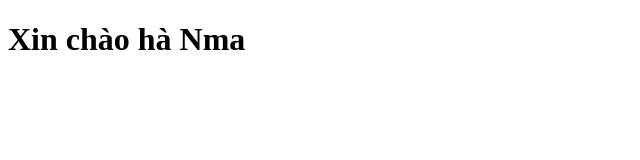
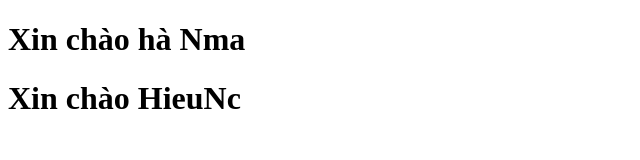
Before and after one commit to hieunc19/git_ready2, a plain HTML site: page index.html in a window 1280 px wide. Shown: the whole page, without its empty margins (0-640 px from the left). Drawn offline with Linux system fonts and the light colour scheme.

Commit message:
update banner

```diff
--- a/index.html
+++ b/index.html
@@ -8,5 +8,6 @@
 </head>
 <body>
     <h1>Xin chào hà Nma</h1>
+    <h1>Xin chào HieuNc</h1>
 </body>
 </html>
```
